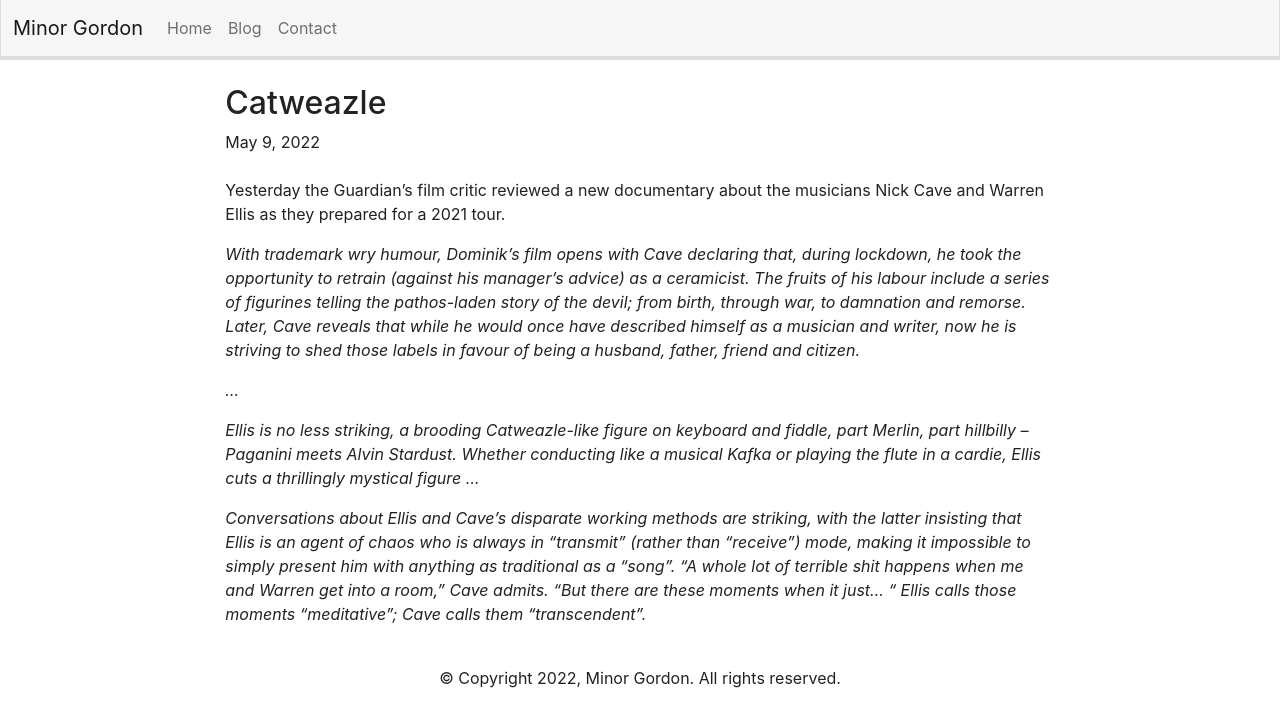
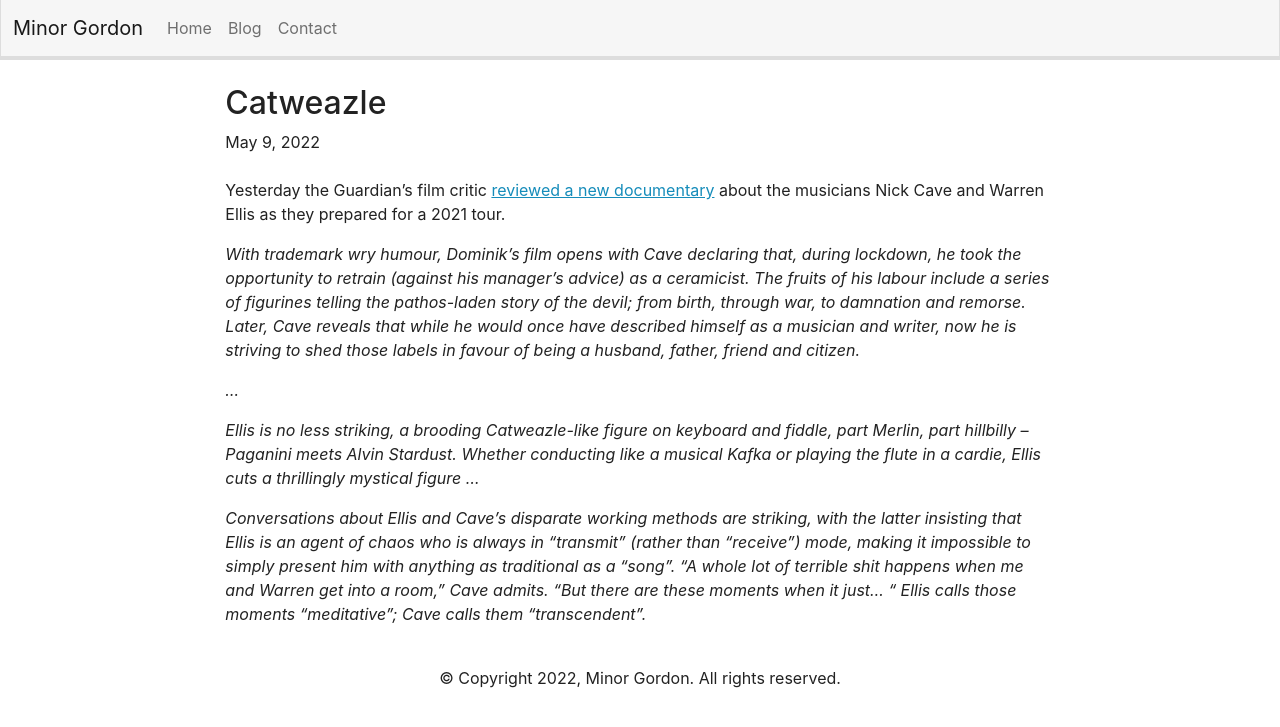
Before and after one commit to minorg/minorgordon.net, a Jekyll site: the page built from _posts/2022-05-09-catweazle.md, in a window 1280 px wide. Shown: the top 727 px of the page. Built offline with Jekyll 4.4.1, drawn with Linux system fonts in a browser that asks for light colours; part of the change alters nothing that is shown.

Commit message:
fix link

```diff
--- a/_posts/2022-05-09-catweazle.md
+++ b/_posts/2022-05-09-catweazle.md
@@ -5,7 +5,7 @@ date:   2022-05-09
 categories: reading
 ---
 
-Yesterday the Guardian's film critic reviewed a new documentary about the musicians Nick Cave and Warren Ellis as they prepared for a 2021 tour.
+Yesterday the Guardian's film critic [reviewed a new documentary](https://www.theguardian.com/film/2022/may/08/this-much-i-know-to-be-true-review-nick-cave-and-warren-ellis-on-transcendent-form-andrew-dominik-documentary) about the musicians Nick Cave and Warren Ellis as they prepared for a 2021 tour.
 
 > With trademark wry humour, Dominik's film opens with Cave declaring that, during lockdown, he took the opportunity to retrain (against his manager's advice) as a ceramicist. The fruits of his labour include a series of figurines telling the pathos-laden story of the devil; from birth, through war, to damnation and remorse. Later, Cave reveals that while he would once have described himself as a musician and writer, now he is striving to shed those labels in favour of being a husband, father, friend and citizen.
 >
```
